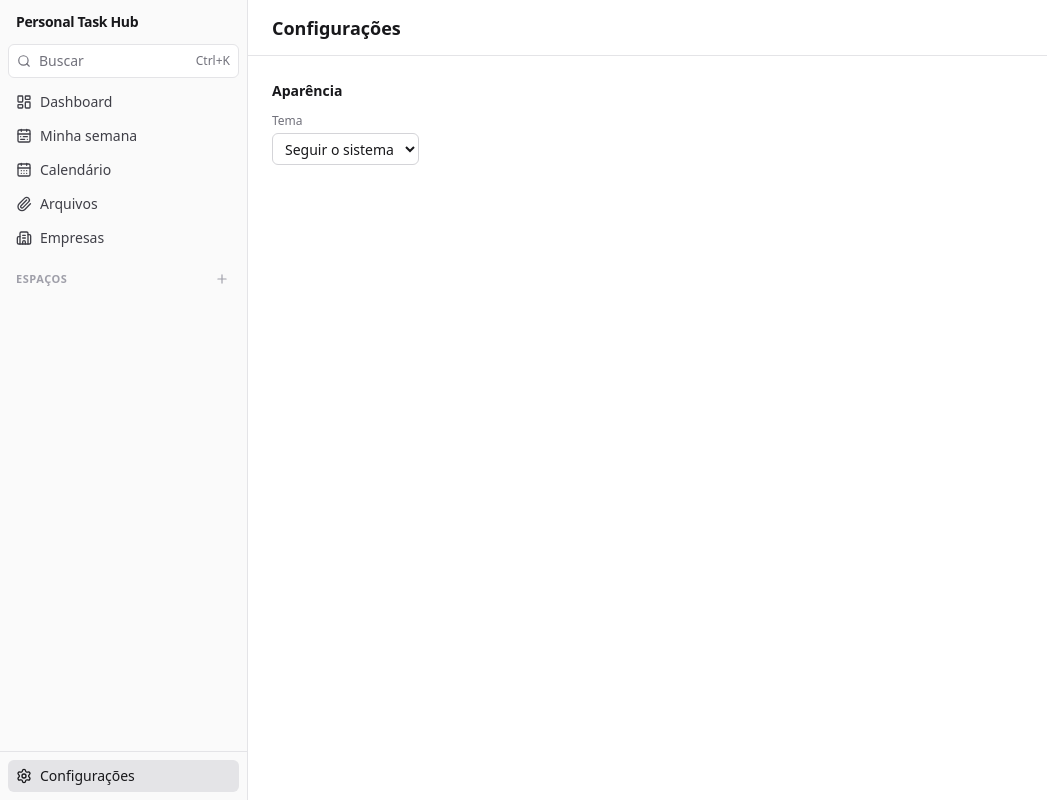
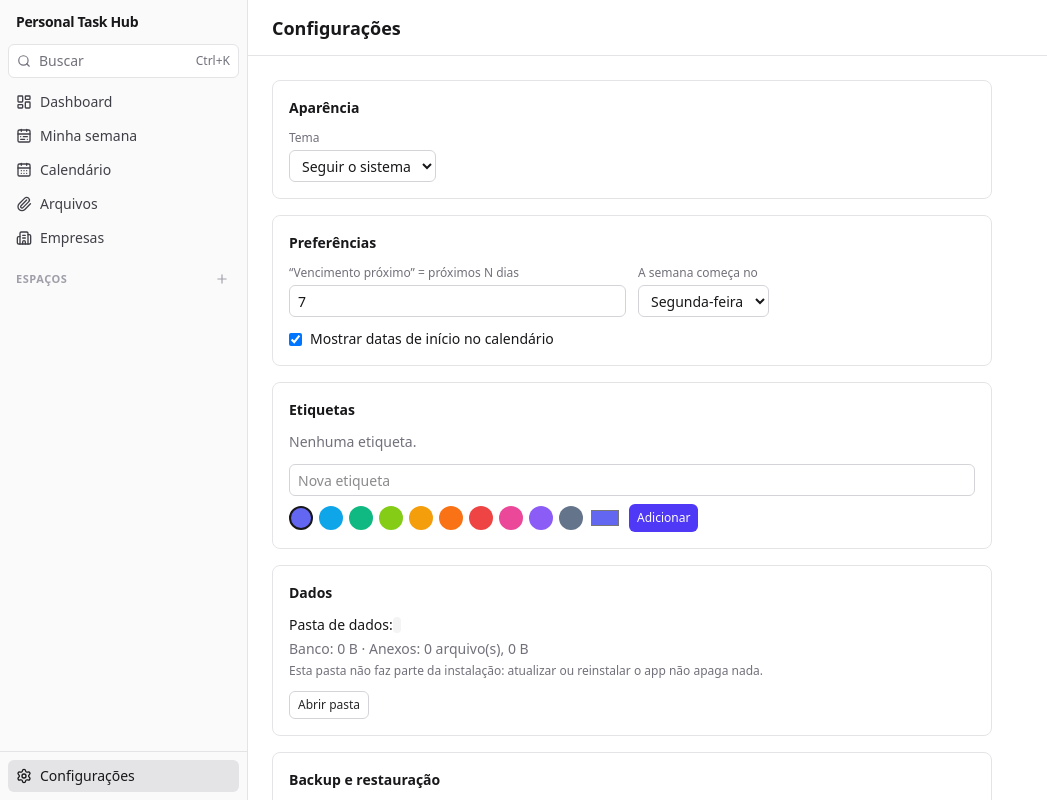
Before and after one commit to PromaticSolutions/hub_pessoal, a React (Vite) app: page /#/settings in a window 1280 px wide. Shown: the whole page, without its empty margins (0-1047 px from the left). Built offline with nearby package versions, Linux system fonts and the light colour scheme.

Commit message:
feat(ui): settings and backup page
Co-Authored-By: Claude Opus 5.5 <noreply@anthropic.com>

```diff
--- a/src/renderer/features/settings/SettingsPage.tsx
+++ b/src/renderer/features/settings/SettingsPage.tsx
@@ -1,27 +1,220 @@
-import { PageHeader, Select, Field } from '../../components/ui'
+import { useState, type ReactNode } from 'react'
+import { format, parseISO } from 'date-fns'
+import type { ApiMethods } from '@shared/api'
+import { SPACE_COLORS } from '@shared/constants'
+import { Button, ColorPicker, Field, Input, Modal, PageHeader, Select, useConfirm } from '../../components/ui'
 import { useApiQuery, useCall } from '../../lib/queries'
+import { api } from '../../lib/api'
+import { formatBytes, formatDate } from '../../lib/format'
+import { useToast } from '../../components/toast'
+
+type Manifest = ApiMethods['backup.inspect']['output']['manifest']
+
+function Section({ title, children, id }: { title: string; children: ReactNode; id?: string }) {
+  return (
+    <section className="space-y-3 rounded-lg border border-zinc-200 p-4 dark:border-zinc-800" data-testid={id}>
+      <h2 className="font-semibold">{title}</h2>
+      {children}
+    </section>
+  )
+}
+
+function LabelsSection() {
+  const { data: labels } = useApiQuery('labels.list', {})
+  const [name, setName] = useState('')
+  const [color, setColor] = useState(SPACE_COLORS[0])
+  const call = useCall()
+  const confirm = useConfirm()
+  return (
+    <Section title="Etiquetas" id="settings-labels">
+      <div className="space-y-1">
+        {labels?.map((l) => (
+          <div key={l.id} className="flex items-center gap-2 text-sm">
+            <input type="color" value={l.color} onChange={(e) => call('labels.update', { id: l.id, color: e.target.value })} className="h-6 w-8 cursor-pointer bg-transparent" />
+            <input
+              data-testid={`label-name-${l.id}`}
+              className="flex-1 rounded bg-transparent px-1 outline-none focus:bg-zinc-50 dark:focus:bg-zinc-900"
+              defaultValue={l.name}
+              onBlur={(e) => e.target.value.trim() && e.target.value !== l.name && call('labels.update', { id: l.id, name: e.target.value }).catch(() => { e.target.value = l.name })}
+            />
+            <span className="text-xs text-zinc-500">{l.usage} uso(s)</span>
+            <Button
+              size="sm"
+              variant="ghost"
+              className="text-red-600"
+              data-testid={`label-delete-${l.id}`}
+              onClick={async () => (await confirm({ title: `Excluir a etiqueta "${l.name}"?`, description: `Ela será removida de ${l.usage} tarefa(s).`, danger: true, confirmLabel: 'Excluir' })) && call('labels.delete', { id: l.id })}
+            >
+              Excluir
+            </Button>
+          </div>
+        ))}
+        {!labels?.length && <div className="text-sm text-zinc-500">Nenhuma etiqueta.</div>}
+      </div>
+      <form
+        className="flex flex-wrap items-center gap-2"
+        onSubmit={async (e) => {
+          e.preventDefault()
+          if (!name.trim()) return
+          await call('labels.create', { name, color })
+          setName('')
+        }}
+      >
+        <Input data-testid="settings-new-label" className="w-48" placeholder="Nova etiqueta" value={name} onChange={(e) => setName(e.target.value)} />
+        <ColorPicker value={color} onChange={setColor} />
+        <Button type="submit" size="sm" variant="primary">Adicionar</Button>
+      </form>
+    </Section>
+  )
+}
+
+function BackupSection() {
+  const call = useCall()
+  const toast = useToast()
+  const confirm = useConfirm()
+  const { data: autos } = useApiQuery('backup.listAuto', {})
+  const [busy, setBusy] = useState<string | null>(null)
+  const [pending, setPending] = useState<{ manifest: Manifest; token: string; file: string } | null>(null)
+
+  const backup = async (kind: 'full' | 'db') => {
+    const suggested = await api('backup.defaultPath', { kind })
+    const dest = await api('system.pickSavePath', { defaultPath: suggested })
+    if (!dest) return
+    setBusy(kind === 'full' ? 'Gerando backup completo…' : 'Gerando backup do banco…')
+    try {
+      const m = kind === 'full' ? await call('backup.createFull', { destPath: dest }) : await call('backup.createDb', { destPath: dest })
+      toast.success(`Backup salvo em ${dest} (${m.counts.tasks} tarefas, ${m.counts.attachments} anexos)`)
+    } finally {
+      setBusy(null)
+    }
+  }
+  const chooseRestore = async () => {
+    const file = await api('system.pickOpenPath', { extensions: ['zip', 'db'] })
+    if (!file) return
+    setBusy('Verificando backup…')
+    try {
+      const r = await call('backup.inspect', { path: file })
+      setPending({ ...r, file })
+    } finally {
+      setBusy(null)
+    }
+  }
+  return (
+    <Section title="Backup e restauração" id="settings-backup">
+      <p className="text-sm text-zinc-600 dark:text-zinc-400">
+        O backup completo gera um arquivo .zip com o banco de dados e todos os anexos. Guarde-o em outro disco ou na nuvem.
+        Além disso, o app guarda automaticamente uma cópia diária do banco (últimos 14 dias).
+      </p>
+      <div className="flex flex-wrap gap-2">
+        <Button variant="primary" data-testid="backup-full" disabled={!!busy} onClick={() => backup('full')}>Fazer backup completo</Button>
+        <Button disabled={!!busy} onClick={() => backup('db')}>Backup só do banco</Button>
+        <Button disabled={!!busy} data-testid="backup-restore" onClick={chooseRestore}>Restaurar backup…</Button>
+      </div>
+      {busy && <div className="text-sm text-indigo-600">{busy}</div>}
+      <div>
+        <h3 className="mb-1 text-sm font-medium">Backups automáticos</h3>
+        <ul className="space-y-1 text-sm" data-testid="auto-backups">
+          {autos?.map((b) => (
+            <li key={b.file} className="flex items-center gap-3">
+              <span>{format(parseISO(b.date), 'dd/MM/yyyy')}</span>
+              <span className="text-xs text-zinc-500">{formatBytes(b.sizeBytes)}</span>
+              <Button
+                size="sm"
+                variant="ghost"
+                onClick={async () => {
+                  if (await confirm({ title: `Restaurar o backup de ${format(parseISO(b.date), 'dd/MM/yyyy')}?`, description: 'O estado atual será guardado em backups/pre-restore e o app reiniciará. Os anexos atuais são mantidos.', danger: true, confirmLabel: 'Restaurar e reiniciar' }))
+                    await call('backup.restoreAuto', { file: b.file })
+                }}
+              >
+                Restaurar este
+              </Button>
+            </li>
+          ))}
+          {!autos?.length && <li className="text-zinc-500">Nenhum ainda.</li>}
+        </ul>
+      </div>
+      {pending && (
+        <Modal open onClose={() => setPending(null)} title="Restaurar backup" testId="restore-dialog">
+          <div className="space-y-3 text-sm">
+            <div className="break-all text-xs text-zinc-500">{pending.file}</div>
+            <ul className="space-y-0.5">
+              <li>Tipo: {pending.manifest.kind === 'full' ? 'completo (banco + anexos)' : 'somente banco de dados'}</li>
+              {pending.manifest.createdAt && <li>Criado em: {formatDate(pending.manifest.createdAt)}</li>}
+              <li>Conteúdo: {pending.manifest.counts.companies} espaço(s), {pending.manifest.counts.projects} projeto(s), {pending.manifest.counts.tasks} tarefa(s), {pending.manifest.counts.attachments} anexo(s)</li>
+            </ul>
+            <p className="rounded bg-amber-50 p-2 text-amber-800 dark:bg-amber-950/40 dark:text-amber-300">
+              Os dados atuais serão substituídos. Uma cópia deles fica guardada em backups/pre-restore. O app reiniciará.
+            </p>
+            <div className="flex justify-end gap-2">
+              <Button onClick={() => setPending(null)}>Cancelar</Button>
+              <Button variant="danger" data-testid="restore-ok" onClick={() => call('backup.restore', { token: pending.token })}>Restaurar e reiniciar</Button>
+            </div>
+          </div>
+        </Modal>
+      )}
+    </Section>
+  )
+}
 
 export default function SettingsPage() {
   const { data } = useApiQuery('settings.all', {})
+  const { data: stats } = useApiQuery('system.dataStats', {})
+  const { data: info } = useApiQuery('system.appInfo', {})
   const call = useCall()
+  const set = (key: string, value: unknown) => call('settings.set', { key, value })
   return (
     <div className="flex-1 overflow-y-auto">
       <PageHeader title="Configurações" />
-      <div className="max-w-2xl space-y-6 p-6">
-        <section className="space-y-3">
-          <h2 className="font-semibold">Aparência</h2>
+      <div className="max-w-3xl space-y-4 p-6">
+        <Section title="Aparência">
           <Field label="Tema">
-            <Select
-              data-testid="theme-select"
-              value={(data?.theme as string) ?? 'system'}
-              onChange={(e) => call('settings.set', { key: 'theme', value: e.target.value })}
-            >
+            <Select data-testid="theme-select" value={(data?.theme as string) ?? 'system'} onChange={(e) => set('theme', e.target.value)}>
               <option value="system">Seguir o sistema</option>
               <option value="light">Claro</option>
               <option value="dark">Escuro</option>
             </Select>
           </Field>
-        </section>
+        </Section>
+        <Section title="Preferências">
+          <div className="grid grid-cols-2 gap-3">
+            <Field label="“Vencimento próximo” = próximos N dias">
+              <Input
+                data-testid="near-due-days"
+                type="number"
+                min={1}
+                max={30}
+                value={(data?.nearDueDays as number) ?? 7}
+                onChange={(e) => { const n = Math.min(30, Math.max(1, Number(e.target.value) || 1)); set('nearDueDays', n) }}
+              />
+            </Field>
+            <Field label="A semana começa no">
+              <Select value={String(data?.weekStartsOn ?? 1)} onChange={(e) => set('weekStartsOn', Number(e.target.value))}>
+                <option value="1">Segunda-feira</option>
+                <option value="0">Domingo</option>
+              </Select>
+            </Field>
+          </div>
+          <label className="flex items-center gap-2 text-sm">
+            <input type="checkbox" checked={data?.showStartMarkers !== false} onChange={(e) => set('showStartMarkers', e.target.checked)} /> Mostrar datas de início no calendário
+          </label>
+        </Section>
+        <LabelsSection />
+        <Section title="Dados" id="settings-data">
+          <div className="text-sm">
+            <div>Pasta de dados: <code data-testid="data-path" className="break-all rounded bg-zinc-100 px-1 dark:bg-zinc-800">{stats?.dataPath}</code></div>
+            <div className="mt-1 text-zinc-500">
+              Banco: {formatBytes(stats?.dbBytes ?? 0)} · Anexos: {stats?.attachmentCount ?? 0} arquivo(s), {formatBytes(stats?.attachmentsBytes ?? 0)}
+            </div>
+            <div className="mt-1 text-xs text-zinc-500">Esta pasta não faz parte da instalação: atualizar ou reinstalar o app não apaga nada.</div>
+          </div>
+          <Button size="sm" onClick={() => call('system.openDataFolder', {})}>Abrir pasta</Button>
+        </Section>
+        <BackupSection />
+        <Section title="Sobre">
+          <div className="text-sm text-zinc-600 dark:text-zinc-400">
+            Personal Task Hub {info?.version} · schema v{info?.schemaVersion} · Electron {info?.electron}
+          </div>
+        </Section>
       </div>
     </div>
   )
```
Also changed, not shown: 1 other file (tests, documents, lock files or other folders).
